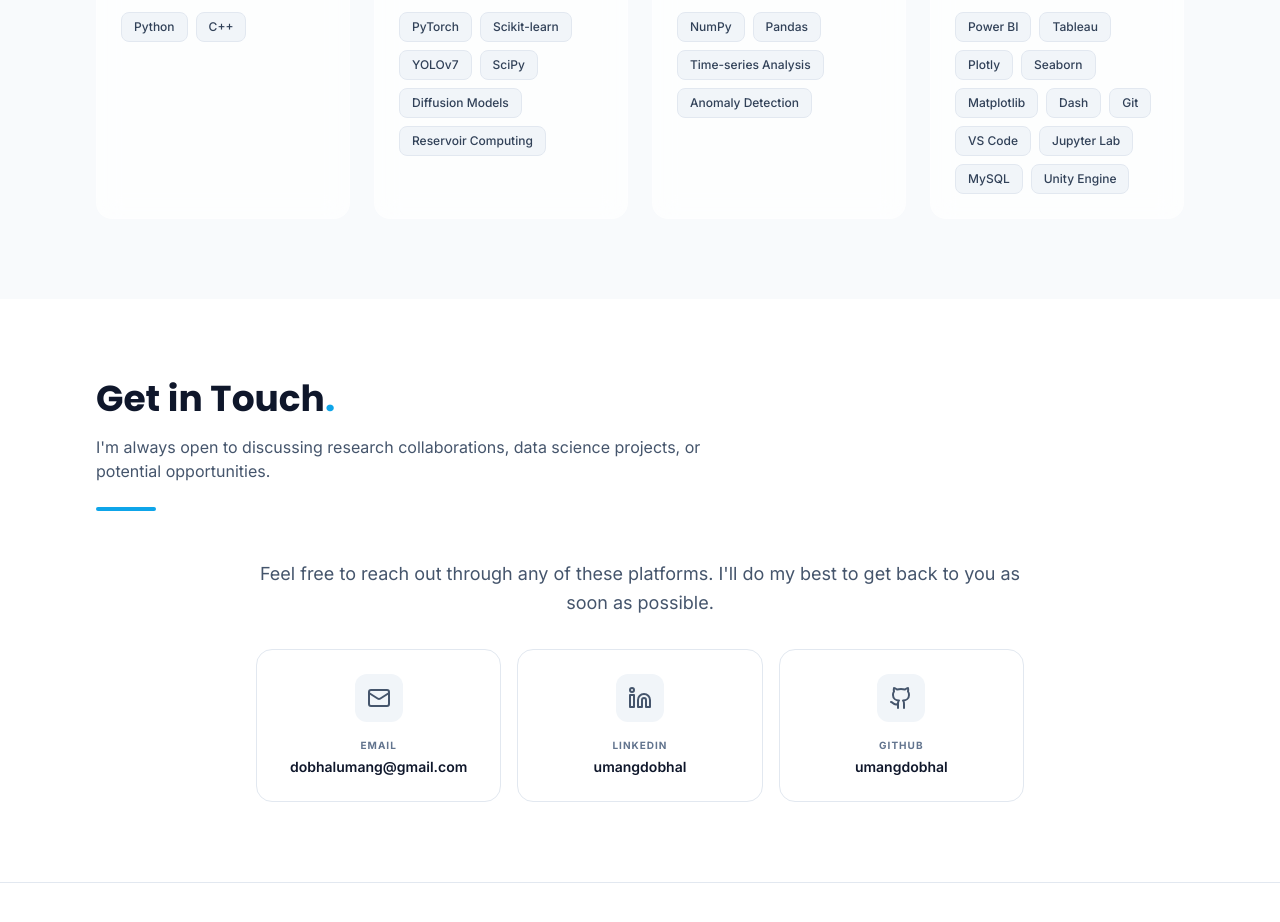
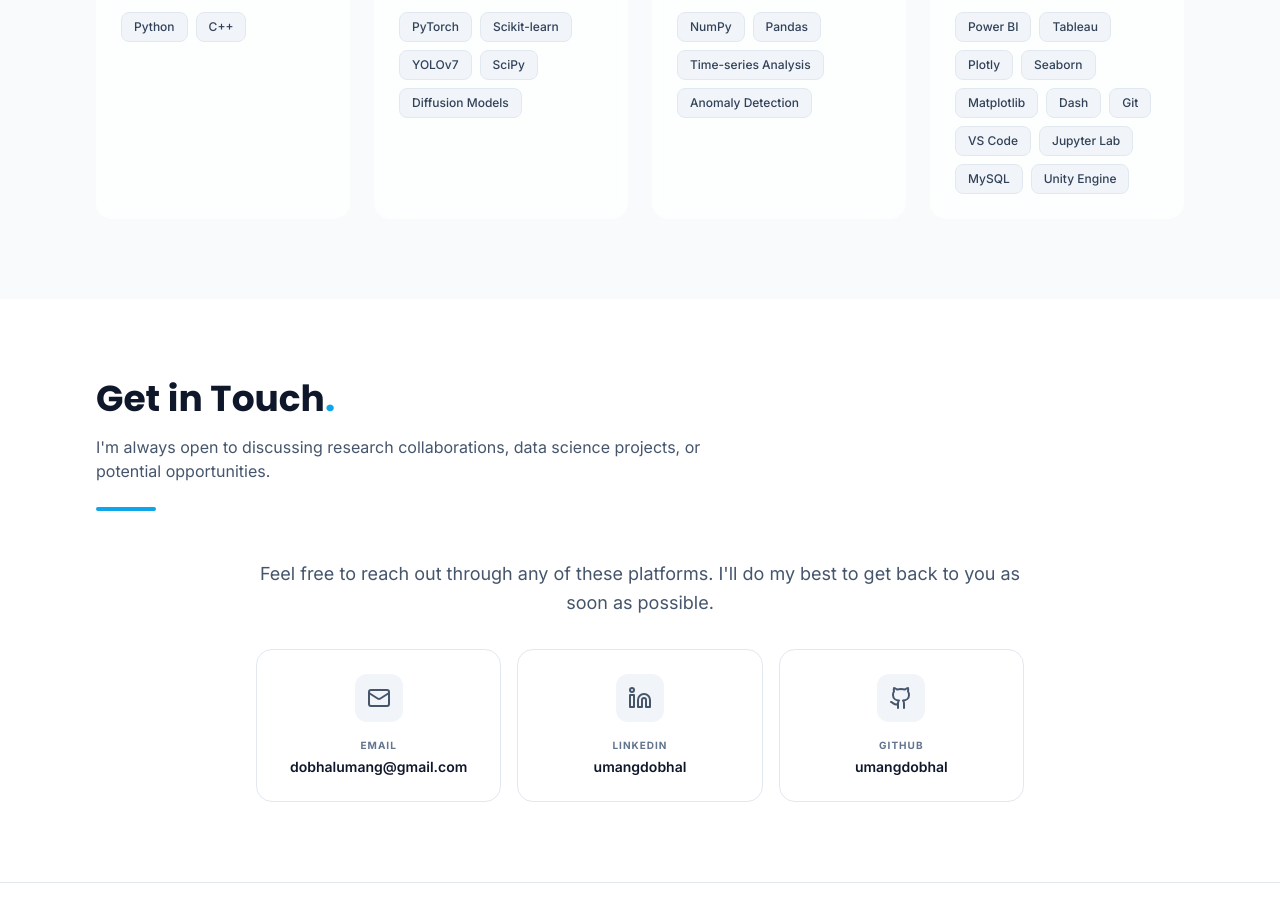
Before and after one commit to umangdobhal/umangdobhal.github.io, a React (Vite) app: page / in a window 1280 px wide. Shown: the part 4860-5782 px from the top of the page. Built offline with nearby package versions, Linux system fonts and the light colour scheme.

Commit message:
Update portfolio.ts

```diff
--- a/src/data/portfolio.ts
+++ b/src/data/portfolio.ts
@@ -6,7 +6,7 @@
   linkedin: "https://www.linkedin.com/in/umangdobhal/",
   github: "https://github.com/umangdobhal",
   tagline: "Building intelligent systems using data, machine learning, and real-world sensor insights.",
-  about: "Master’s student in Human Intelligence Systems at Kyushu Institute of Technology, specializing in synthetic data generation, time-series machine learning, and human activity recognition. My work focuses on building robust AI systems for real-world sensor data, with applications in healthcare and wearable computing. I have published research at ACM UbiComp (HASCA 2024 & 2025) and UCAmI 2025, and have hands-on experience developing end-to-end ML pipelines from data preprocessing and modeling to evaluation—on complex, noisy datasets.",
+  about: "Master’s student in Human Intelligence Systems at Kyushu Institute of Technology, specializing in synthetic data generation, time-series machine learning, and human activity recognition. My work focuses on building robust AI systems for real-world sensor data, with applications in healthcare and wearable computing. I have published research at ACM UbiComp (HASCA 2024 & 2025) and UCAmI 2025, and have hands-on experience developing end-to-end ML pipelines from data preprocessing and modeling to evaluation on complex, noisy datasets.",
 
   experience: [
     {
@@ -132,7 +132,7 @@
     },
     {
       category: "ML / DL",
-      items: ["PyTorch", "Scikit-learn", "YOLOv7", "SciPy", "Diffusion Models", "Reservoir Computing"]
+      items: ["PyTorch", "Scikit-learn", "YOLOv7", "SciPy", "Diffusion Models"]
     },
     {
       category: "Data",
```
